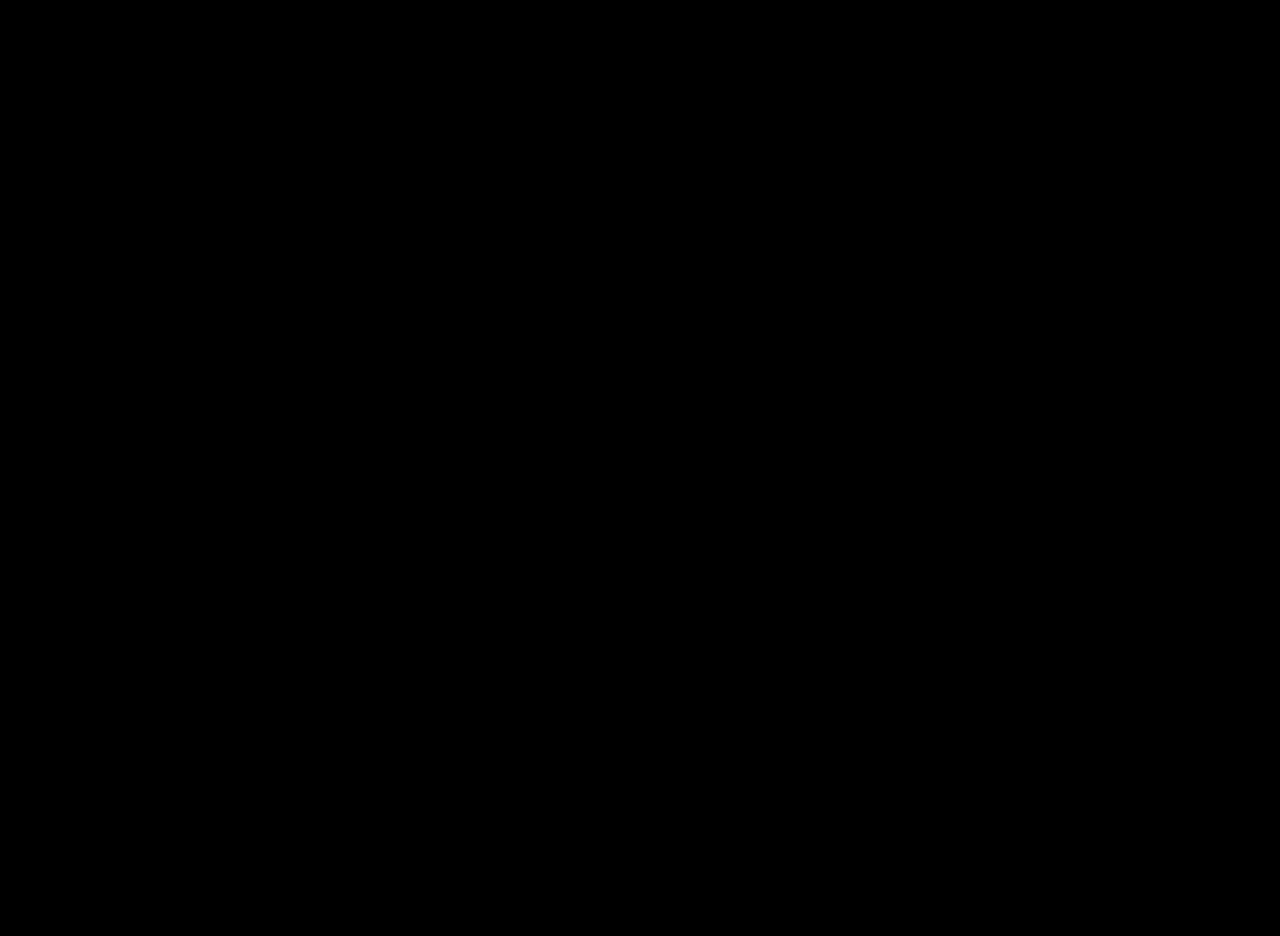
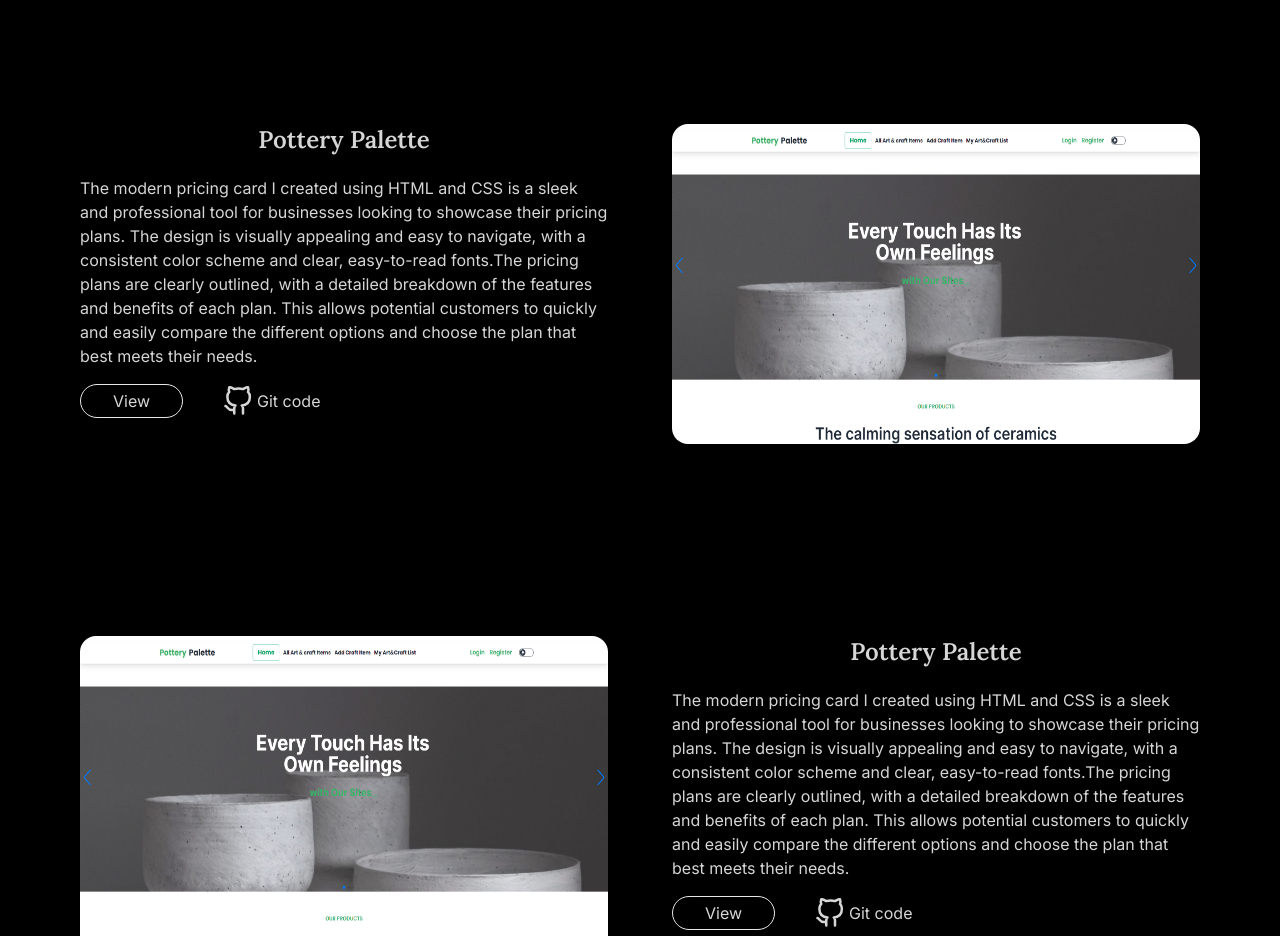
Before and after one commit to devenamulshikder/my-portfolio, a React (Vite) app: page /portfolio in a window 1280 px wide. Shown: the part 620-1556 px from the top of the page. Before the commit the page ends 800 px from the top, so only its background shows below. Built offline with nearby package versions, Linux system fonts and the light colour scheme.

Commit message:
two projects added on portfolio sections

```diff
--- a/src/pages/Portfolio.jsx
+++ b/src/pages/Portfolio.jsx
@@ -1,13 +1,14 @@
 import { FiGithub } from "react-icons/fi";
 import bookVibe from "../assets/projects/booksVibe.png";
+import pottery from "../assets/projects/pottery.png";
 const Portfolio = () => {
   return (
     <div className="max-w-6xl mx-auto mt-6 md:mt-10 lg:mt-16 p-4">
       <h3 className="text-2xl md:text-4xl lg:text-5xl lora font-bold mb-7">
         Portfolio
       </h3>
-
-      <div className="flex flex-col md:flex-row lg:flex-row gap-10 lg:gap-16">
+      {/* first projects */}
+      <div className="flex flex-col md:flex-row lg:flex-row gap-10 lg:gap-16 ld:mb-32  lg:mb-48">
         {/* project screen short */}
         <div className=" flex-1 ">
           <img className=" rounded-2xl h-[320px]" src={bookVibe} alt="" />
@@ -52,6 +53,85 @@
           </div>
         </div>
       </div>
+      {/* second production */}
+
+      <div className="flex flex-col md:flex-row-reverse lg:flex-row-reverse gap-10 lg:gap-16 ld:mb-32  lg:mb-48">
+        {/* project screen short */}
+        <div className=" flex-1 ">
+          <img className=" rounded-2xl h-[320px]" src={pottery} alt="" />
+        </div>
+
+        {/* projects details */}
+        <div className=" flex-1 ">
+          <h3 className="lora font-semibold text-2xl text-center mb-5">
+            Pottery Palette
+          </h3>
+          <p>
+            The modern pricing card I created using HTML and CSS is a sleek and
+            professional tool for businesses looking to showcase their pricing
+            plans. The design is visually appealing and easy to navigate, with a
+            consistent color scheme and clear, easy-to-read fonts.The pricing
+            plans are clearly outlined, with a detailed breakdown of the
+            features and benefits of each plan. This allows potential customers
+            to quickly and easily compare the different options and choose the
+            plan that best meets their needs.
+          </p>
+          <div className="flex items-center">
+            <button className="py-1 px-8 border rounded-full mt-4 mr-10">
+              <a href="https://pallete-paradise.web.app/" target="blank">
+                View
+              </a>
+            </button>
+            <div className="flex items-center gap-1 mt-4">
+              <p>
+                <FiGithub size={30} />
+              </p>
+              <a className="hover:underline" target="blank" href="">
+                Git code
+              </a>
+            </div>
+          </div>
+        </div>
+      </div>
+      {/* third  */}
+      <div className="flex flex-col md:flex-row lg:flex gap-10 lg:gap-16 ld:mb-32  lg:mb-48">
+        {/* project screen short */}
+        <div className=" flex-1 ">
+          <img className=" rounded-2xl h-[320px]" src={pottery} alt="" />
+        </div>
+
+        {/* projects details */}
+        <div className=" flex-1 ">
+          <h3 className="lora font-semibold text-2xl text-center mb-5">
+            Pottery Palette
+          </h3>
+          <p>
+            The modern pricing card I created using HTML and CSS is a sleek and
+            professional tool for businesses looking to showcase their pricing
+            plans. The design is visually appealing and easy to navigate, with a
+            consistent color scheme and clear, easy-to-read fonts.The pricing
+            plans are clearly outlined, with a detailed breakdown of the
+            features and benefits of each plan. This allows potential customers
+            to quickly and easily compare the different options and choose the
+            plan that best meets their needs.
+          </p>
+          <div className="flex items-center">
+            <button className="py-1 px-8 border rounded-full mt-4 mr-10">
+              <a href="https://pallete-paradise.web.app/" target="blank">
+                View
+              </a>
+            </button>
+            <div className="flex items-center gap-1 mt-4">
+              <p>
+                <FiGithub size={30} />
+              </p>
+              <a className="hover:underline" target="blank" href="">
+                Git code
+              </a>
+            </div>
+          </div>
+        </div>
+      </div>
     </div>
   );
 };
```
Also changed, not shown: src/assets/projects/pottery.png (added).
